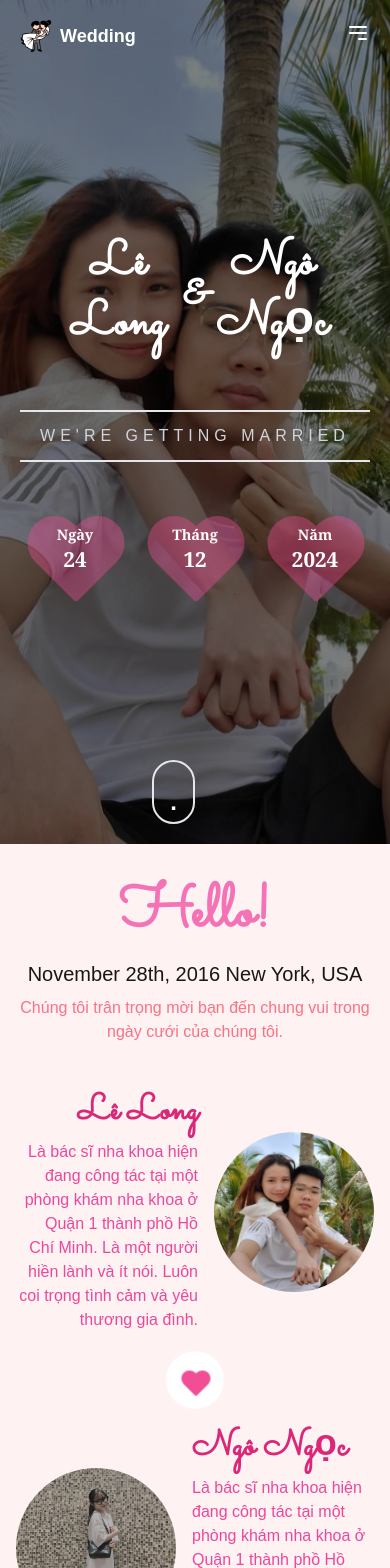
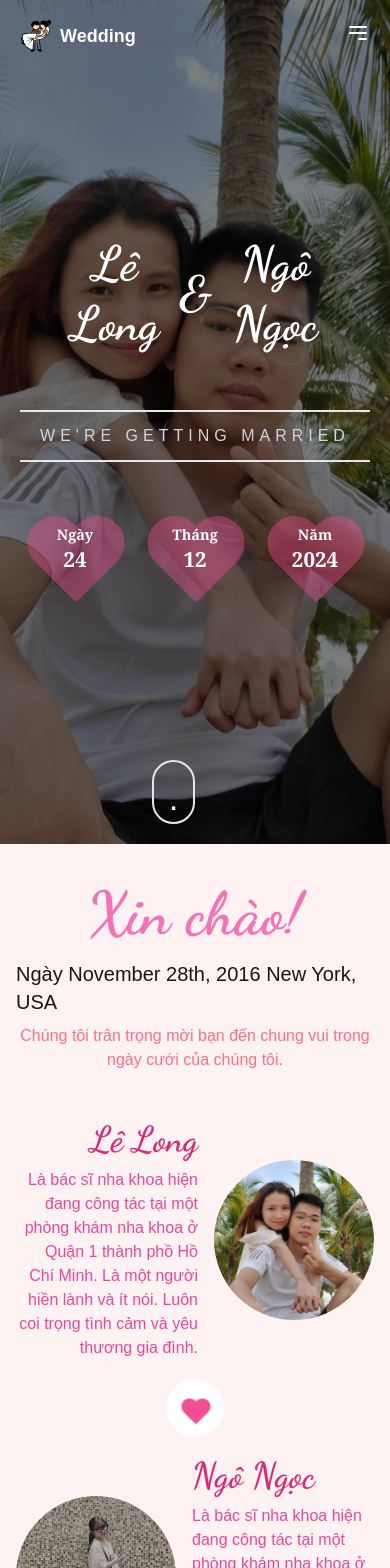
Before and after one commit to longlevan9x/happy-wedding-nextjs, a Next.js app: page / in a window 390 px wide. Shown: the top 1568 px of the page. Built offline with nearby package versions, Linux system fonts and the light colour scheme; no server answers; the database is empty; a web font is replaced by a local one.

Commit message:
change dynamic data

```diff
--- a/src/components/ConfirmJoin.tsx
+++ b/src/components/ConfirmJoin.tsx
@@ -1,4 +1,5 @@
 import {Sacramento} from "next/font/google";
+import {titleFont} from "@/fonts/font";
 
 const sacramento = Sacramento({
     subsets: ['latin'],
@@ -13,11 +14,13 @@ export function ConfirmJoin() {
             <div className="w-full absolute bg-black opacity-40 h-full z-10"></div>
             <div className="w-full h-full flex-col relative z-20 flex items-center justify-center space-y-12 px-10">
                 <div className="flex justify-center flex-col items-center space-y-8">
-                    <div className={sacramento.className}>
-                        <h1 className="text-white text-4xl sm:text-6xl font-semibold">Are You Attending?</h1>
+                    <div className={titleFont.className}>
+                        <h1 className="text-white text-4xl sm:text-6xl font-semibold">Xác nhận tham dự.</h1>
                     </div>
                     <h2 className="text-gray-100 text-base sm:text-lg text-center">
-                        Please Fill-up the form to notify you that you&#39;re attending. Thanks.
+                        Chúng tôi rất mong biết bạn có tham dự hay không.
+                        Xin vui lòng điền vào biểu mẫu để xác nhận.
+                        Cảm ơn!
                     </h2>
                 </div>
                 <div
--- a/src/components/CoupleInvite.tsx
+++ b/src/components/CoupleInvite.tsx
@@ -1,7 +1,7 @@
 import Image from "next/image";
 import {CoupleModel} from "@/types/couple";
 import {WeddingModel} from "@/types/wedding";
-import {sacramento} from "@/fonts/font";
+import {titleFont} from "@/fonts/font";
 
 interface CoupleInviteProps {
     coupleInfo: CoupleModel,
@@ -15,11 +15,14 @@ export function CoupleInvite({coupleInfo}: CoupleInviteProps) {
                 <div className="w-full flex flex-col justify-center">
                     <div
                         className="flex flex-col items-center mb-12 md:mb-28">
-                        <div className={sacramento.className}>
-                            <h2 className={"text-pink-400 font-black text-6xl md:text-7xl mb-4 lg:mb-20 "}>Hello!</h2>
+                        <div className={titleFont.className}>
+                            <h2 className={"text-pink-400 font-black text-6xl md:text-7xl mb-4 lg:mb-20 "}>Xin chào!</h2>
                         </div>
-                        <h3 className="mb-2 md:mb-6 text-xl md:text-2xl font-medium">November 28th, 2016 New York,
-                            USA</h3>
+                        <h3 className="mb-2 md:mb-6 text-xl md:text-2xl font-medium">
+                            Ngày
+                            November 28th, 2016 New York,
+                            USA
+                        </h3>
                         <p className="text-base md:text-xl font-medium text-rose-400 text-center ">
                             Chúng tôi trân trọng mời bạn đến chung vui trong ngày cưới của chúng tôi.
                         </p>
@@ -35,7 +38,7 @@ export function CoupleInvite({coupleInfo}: CoupleInviteProps) {
                                 </div>
                             </div>
                             <div className="flex space-y-2 flex-col">
-                                <div className={sacramento.className}>
+                                <div className={titleFont.className}>
                                     <h3 className="text-right text-4xl lg:text-5xl font-semibold text-pink-600">{coupleInfo.male.fullName}</h3>
                                 </div>
                                 <p className="text-right text-base text-pink-500 lg:leading-8">
@@ -59,7 +62,7 @@ export function CoupleInvite({coupleInfo}: CoupleInviteProps) {
                                 </div>
                             </div>
                             <div className="flex space-y-2 flex-col">
-                                <div className={sacramento.className}>
+                                <div className={titleFont.className}>
                                     <h3 className="text-left text-4xl lg:text-5xl font-semibold text-pink-600">{coupleInfo.female.fullName}</h3>
                                 </div>
                                 <p className="text-left text-base text-pink-500 lg:leading-8">
--- a/src/components/Gallery.tsx
+++ b/src/components/Gallery.tsx
@@ -1,6 +1,6 @@
 import Image from "next/image";
 import React, {useState} from "react";
-import {sacramento} from "@/fonts/font";
+import {titleFont} from "@/fonts/font";
 
 export function Gallery() {
     const [galleries] = useState(Array(9).fill(0));
@@ -9,7 +9,7 @@ export function Gallery() {
         <>
             <div className="w-full 2xl:w-2/3 mx-auto py-20 px-3">
                 <div className="flex flex-col w-full mb-10 lg:mb-20">
-                    <div className={"flex flex-col items-center mb-6 " + sacramento.className}>
+                    <div className={"flex flex-col items-center mb-6 " + titleFont.className}>
                         <h1 className="text-pink-400 font-black text-5xl sm:text-6xl md:text-7xl">Album Hình Cưới</h1>
                     </div>
                     <div className="text-center">
--- a/src/components/HeroSection.tsx
+++ b/src/components/HeroSection.tsx
@@ -3,6 +3,7 @@ import {Sacramento} from 'next/font/google'
 import {CoupleModel} from "@/types/couple";
 import {WeddingModel} from "@/types/wedding";
 import {getDay, getMonth, getYear} from "@/utils/date";
+import {titleFont} from "@/fonts/font";
 
 const sacramento = Sacramento({
     subsets: ['latin'],
@@ -30,7 +31,7 @@ export function HeroSection({coupleInfo, weddingInfo}: HeroProps) {
 
                 <div className="relative z-10 flex flex-col justify-center items-center h-full text-center p-2">
                     <div
-                        className={"mb-10 flex items-center space-x-2 text-5xl  " + sacramento.className}>
+                        className={"mb-10 flex items-center space-x-2 text-5xl  " + titleFont.className}>
                         <p className="font-bold leading-tight mb-4 w-28 sm:w-auto">{coupleInfo.male.fullName}</p>
                         <p className="font-bold leading-tight mb-4">&</p>
                         <p className="font-bold leading-tight mb-4 w-28 sm:w-auto">{coupleInfo.female.fullName}</p>
--- a/src/fonts/font.ts
+++ b/src/fonts/font.ts
@@ -1,7 +1,13 @@
-import {Sacramento} from "next/font/google";
+import {Dancing_Script, Sacramento} from "next/font/google";
 
 export const sacramento = Sacramento({
     subsets: ['latin'],
     weight: "400",
     display: 'swap',
 })
+
+export const titleFont = Dancing_Script({
+    subsets: ['vietnamese'],
+    weight: ["400", "500", "600", "700"],
+    display: 'swap',
+})
--- a/src/utils/date.ts
+++ b/src/utils/date.ts
@@ -1,13 +1,24 @@
 import dayjs from "dayjs";
+import 'dayjs/locale/vi';
 
-export const getDay = (date: string) => {
-    return dayjs(date).format("DD");
+const LOCALE = "VI";
+
+export const getDay = (date: string): string => {
+    return dayjs(date).locale(LOCALE).format("DD");
 }
 
-export const getMonth = (date: string) => {
-    return dayjs(date).format("MM");
+export const getMonth = (date: string): string => {
+    return dayjs(date).locale(LOCALE).format("MM");
 }
 
-export const getYear = (date: string) => {
-    return dayjs(date).format("YYYY");
+export const getYear = (date: string): string => {
+    return dayjs(date).locale(LOCALE).format("YYYY");
 }
+
+export const dayOfWeek = (date: string): string => {
+    return dayjs(date).locale(LOCALE).format("dddd");
+}
+
+export const fullDate = (date: string): string => {
+    return dayjs(date).locale(LOCALE).format("DD, MMMM, YYYY");
+}
```
Also changed, not shown: src/components/OurStory.tsx (+11 -1 lines), src/components/SendWish.tsx (+2 -1 lines), src/components/Thanks.tsx (+2 -1 lines).
